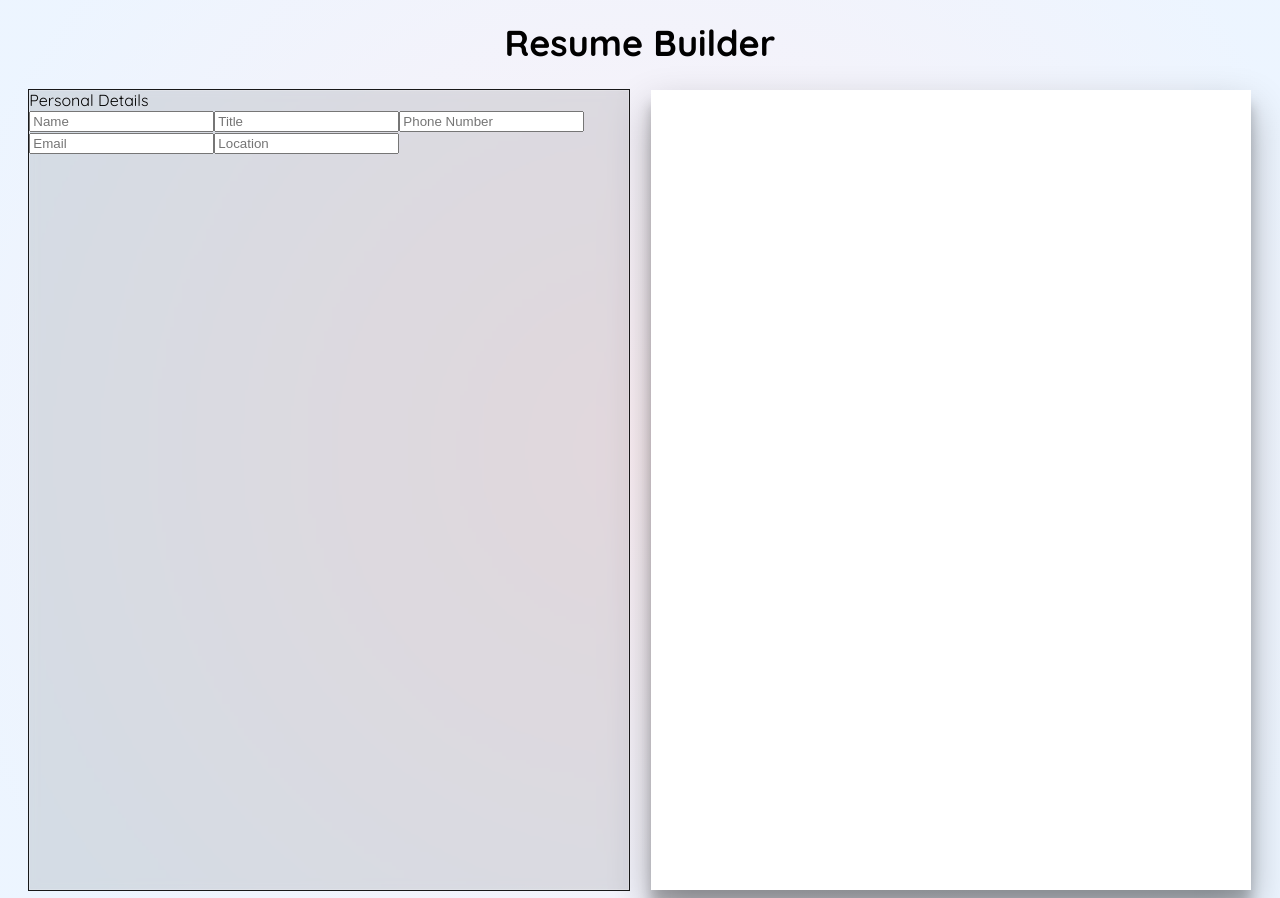
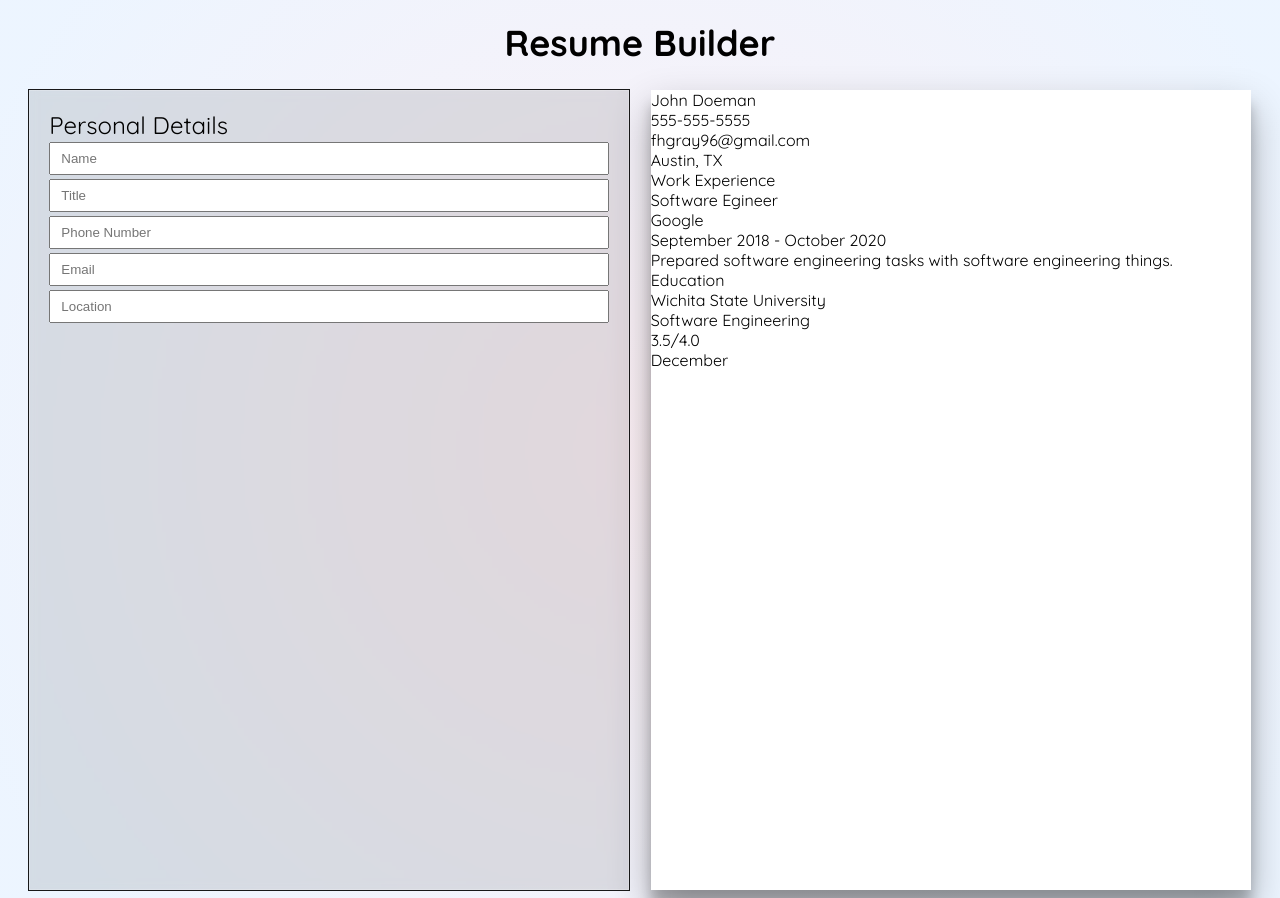
Before and after one commit to Faith-Gray/CV-Application, a React (Vite) app: page / in a window 1280 px wide. Built offline with nearby package versions, Linux system fonts and the light colour scheme.

Commit message:
add css jxs boilerplate for resume section

```diff
--- a/src/App.css
+++ b/src/App.css
@@ -1,5 +1,9 @@
 
 @import url('https://fonts.googleapis.com/css2?family=Quicksand:wght@400;600;700&display=swap');
+
+* {
+    box-sizing: border-box;
+}
 
 
 html {
@@ -22,6 +26,9 @@ html {
     box-shadow: rgba(255, 255, 255, 0.2) 0px 0px 0px 1px inset, rgba(0, 0, 0, 0.9) 0px 0px 0px 1px;
     background-color: rgba(0, 0, 0, 0.1);
     backdrop-filter: blur(5px);
+    display: flex;
+    flex-direction: column;
+    padding: 20px;
 }
 
 .resume {
@@ -36,3 +43,14 @@ html {
     justify-content: space-evenly;
 
 }
+
+.formHeaders {
+    font-size: 1.5rem;
+}
+
+input[type=text] {
+    width: 100%;
+    padding: 7px 10px;
+    margin: 2px 0;
+    box-sizing: border-box;
+}
--- a/src/App.jsx
+++ b/src/App.jsx
@@ -30,7 +30,26 @@ function App() {
         </div>
         <div className='resume'>
           <PersonalDetailsResume PersonalDetailsFormData={PersonalDetailsFormData} handleChange={handleChange}/>
-
+          <div className='personalDetailsSection'>
+            <div className='personalDetailsName'>John Doeman</div>
+            <div className='phone'>555-555-5555</div>
+            <div className='email'>fhgray96@gmail.com</div>
+            <div className='city'>Austin, TX</div>
+          </div>
+          <div className='workExperienceSection'>
+            <div className='resumeTitle'>Work Experience</div>
+            <div className='workTitle'>Software Egineer</div>
+            <div className='workPlace'>Google</div>
+            <div className='workdates'>September 2018 - October 2020</div>
+            <div className='workTask'>Prepared software engineering tasks with software engineering things.</div>
+          </div>
+          <div className='educationSection'>
+            <div className='resumeTitle'>Education</div>
+            <div className='educationSchool'>Wichita State University</div>
+            <div className='major'>Software Engineering</div>
+            <div className='GPA'>3.5/4.0</div>
+            <div className='Date'>December</div>
+          </div>
         </div>
       </div>
 
--- a/src/Form/PersonalDetailsForm.jsx
+++ b/src/Form/PersonalDetailsForm.jsx
@@ -18,7 +18,7 @@ function PersonalDetailsForm( { PersonalDetailsFormData, handleChange } ) {
 
     return (
         <>
-            <div>Personal Details</div>
+            <div className="formHeaders">Personal Details</div>
             <form>
                 <input
                     value={PersonalDetailsFormData.resumeName}
```
